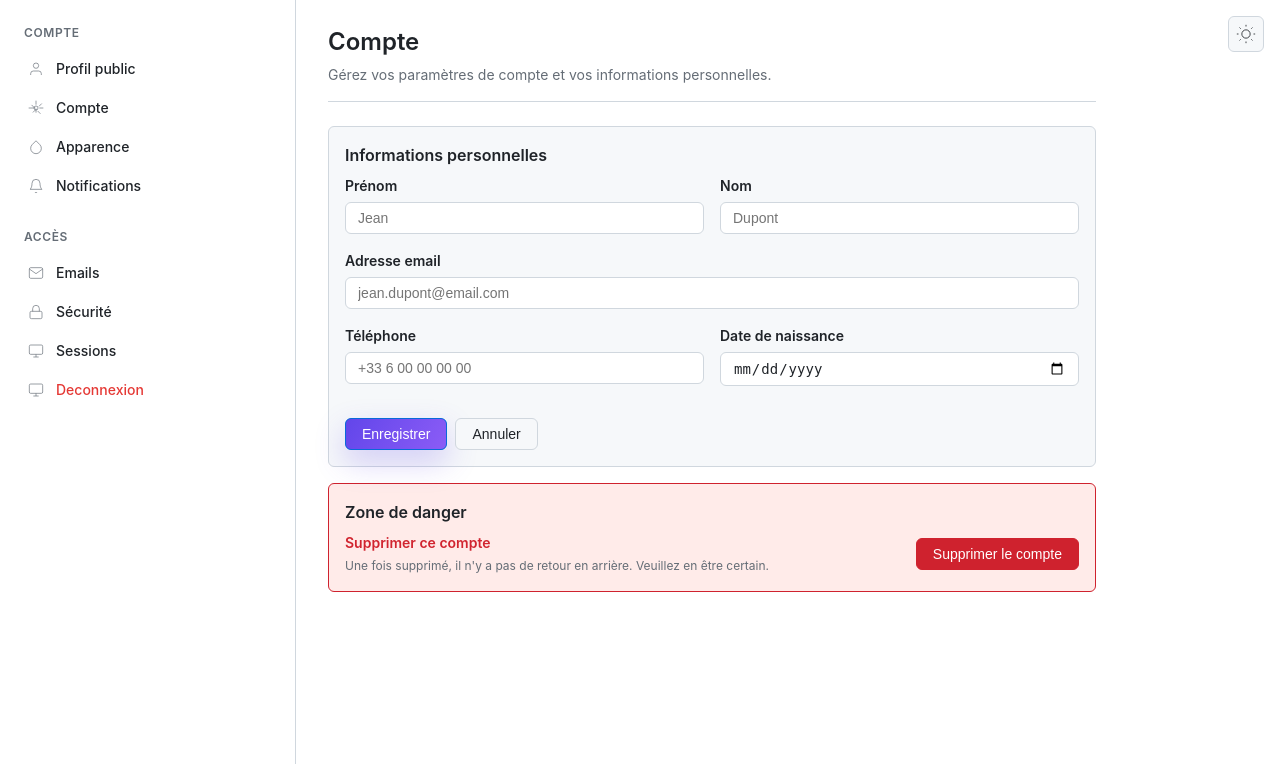
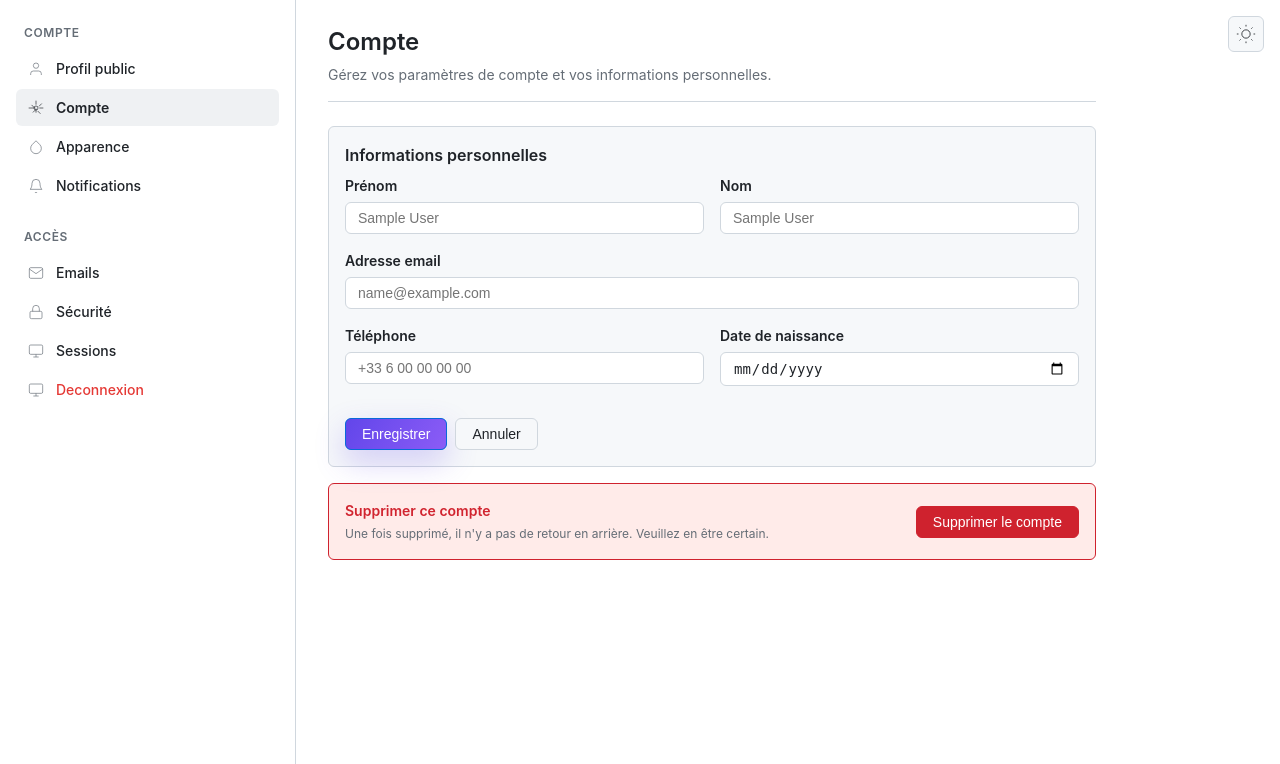
Before and after one commit to GabGuardia-hub/Projet-fullstack, a PHP site: page /pages/Gestion/account.php in a window 1280 px wide. Shown: the top 764 px of the page. Run offline with PHP 8.4, Linux system fonts and the light colour scheme; the visitor is signed in with stand-in values (Sample User, id 1).

Commit message:
13h24 - 26/11

```diff
--- a/pages/Authentification/register.php
+++ b/pages/Authentification/register.php
@@ -129,7 +129,7 @@ if (isset($_POST['envoie'])) {
             <button type="submit" name = "envoie" class="btn-submit">Créer mon compte</button>
 
             <div class="footer-link">
-                Déjà membre ? <a href="login.html">Se connecter</a>
+                Déjà membre ? <a href="login.php">Se connecter</a>
             </div>
         </form>
     </div>
--- a/pages/Gestion/account.php
+++ b/pages/Gestion/account.php
@@ -46,7 +46,7 @@
                             </a>
                         </li>
                         <li class="nav-item">
-                            <a href="#account.php" class="nav-link active" onclick="showSection('account')">
+                            <a href="#account" class="nav-link active" onclick="showSection('account')">
                                 <svg class="nav-icon" width="16" height="16" viewBox="0 0 24 24" fill="none" stroke="currentColor">
                                     <circle cx="12" cy="12" r="3"/>
                                     <path d="M12 1v6m0 6v6m8.66-13.66l-4.24 4.24m-4.84 4.84l-4.24 4.24M23 12h-6m-6 0H1m17.66 8.66l-4.24-4.24m-4.84-4.84l-4.24-4.24"/>
@@ -178,17 +178,17 @@
                     <div class="form-row">
                         <div class="form-group">
                             <label class="form-label" for="firstName">Prénom</label>
-                            <input type="text" id="firstName" class="form-input" placeholder="Jean">
+                            <input type="text" id="firstName" class="form-input" placeholder="<?php echo isset($_SESSION['firstName']) ? htmlspecialchars($_SESSION['firstName']) : 'Jean'; ?>">
                         </div>
                         <div class="form-group">
                             <label class="form-label" for="lastName">Nom</label>
-                            <input type="text" id="lastName" class="form-input" placeholder="Dupont">
+                            <input type="text" id="lastName" class="form-input" placeholder="<?php echo isset($_SESSION['lastName']) ? htmlspecialchars($_SESSION['lastName']) : 'Dupont'; ?>">
                         </div>
                     </div>
 
                     <div class="form-group">
                         <label class="form-label" for="accountEmail">Adresse email</label>
-                        <input type="email" id="accountEmail" class="form-input" placeholder="jean.dupont@email.com">
+                        <input type="email" id="accountEmail" class="form-input" placeholder="<?php echo isset($_SESSION['email']) ? htmlspecialchars($_SESSION['email']) : 'jean.dupont@email.com'; ?>">
                     </div>
 
                     <div class="form-row">
@@ -209,7 +209,6 @@
                 </div>
 
                 <div class="settings-group danger-zone">
-                    <h2 class="group-title">Zone de danger</h2>
                     <div class="danger-item">
                         <div class="danger-info">
                             <h3>Supprimer ce compte</h3>
```
